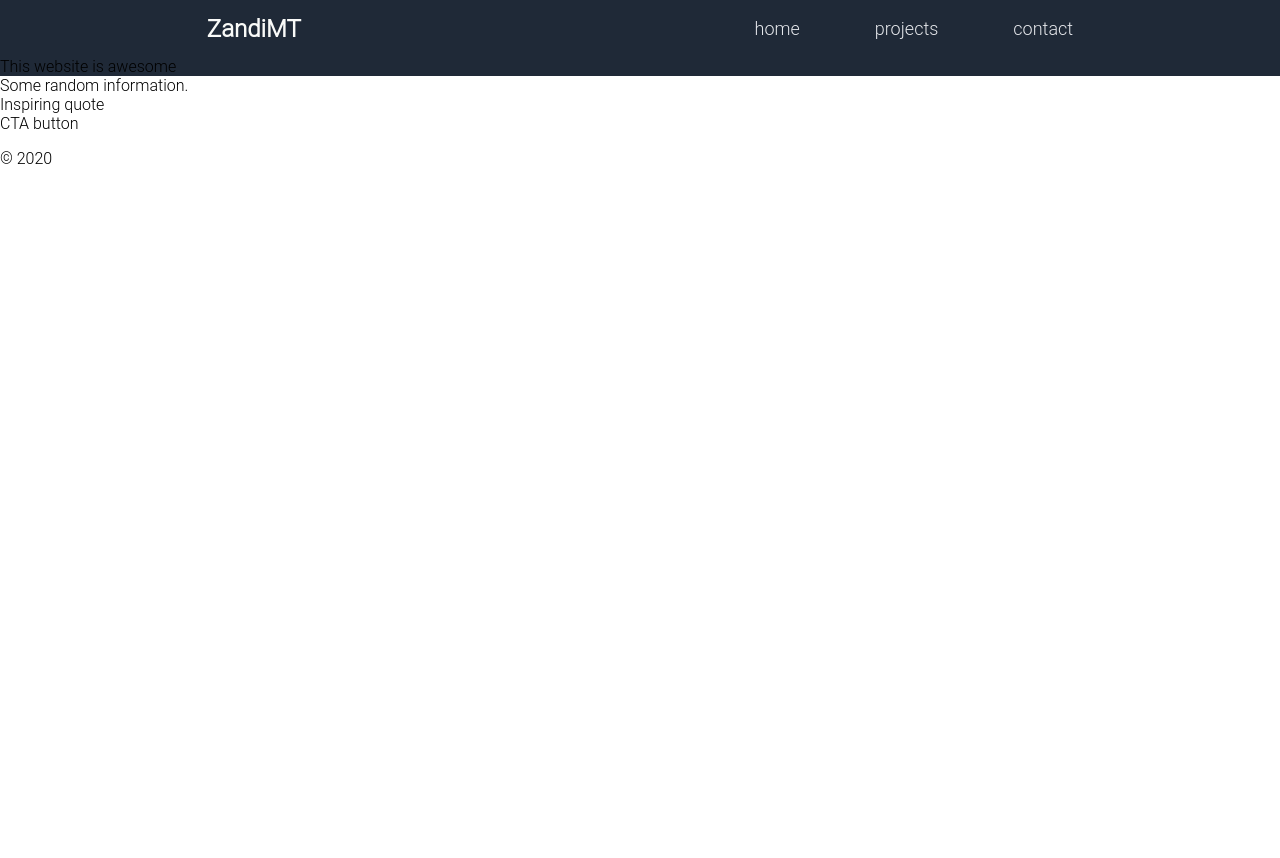
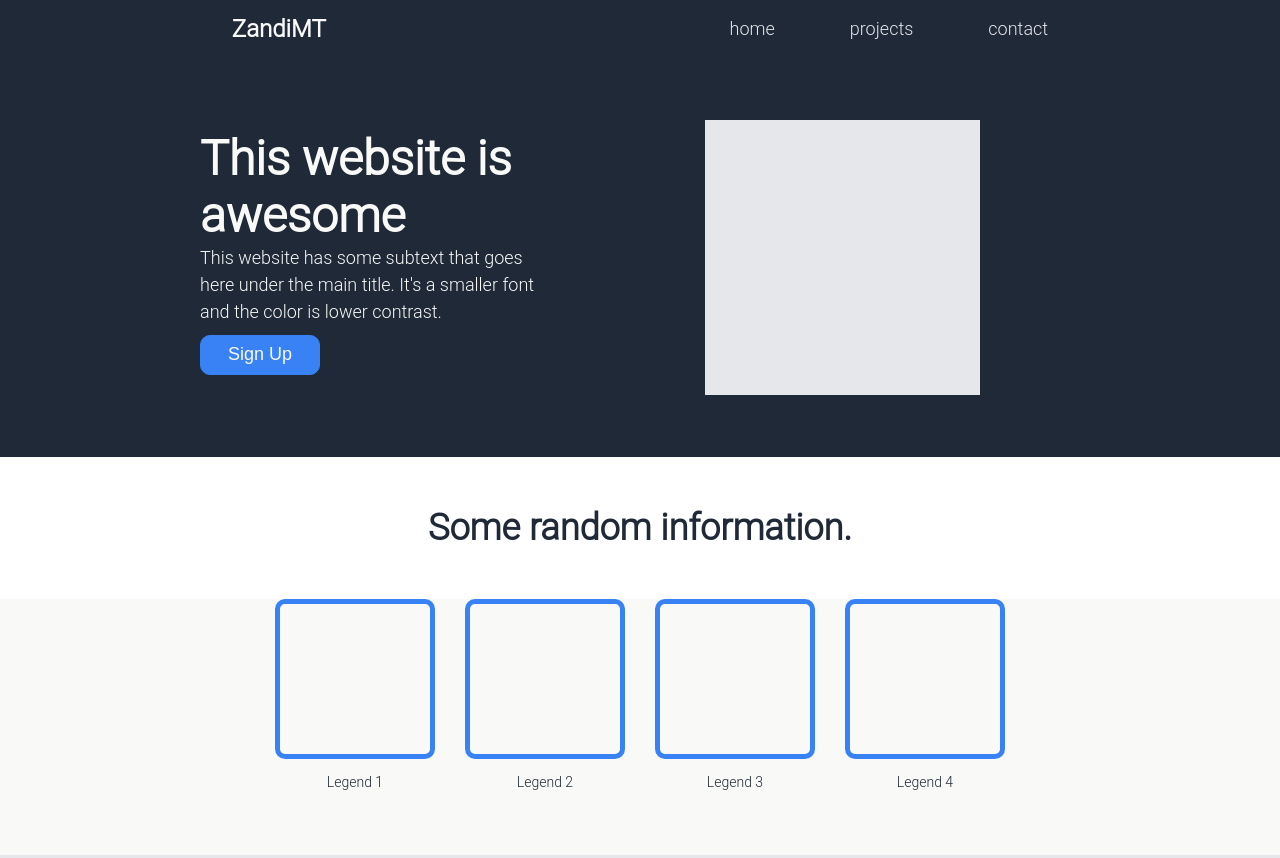
Before and after one commit to zandimt/landing_page_top, a plain HTML site: page index.html in a window 1280 px wide. Shown: the top 858 px of the page. Before the commit the page ends 800 px from the top, so only its background shows below. Drawn offline with Linux system fonts and the light colour scheme.

Commit message:
Finish Basic Landing Page Details

```diff
--- a/index.html
+++ b/index.html
@@ -17,19 +17,61 @@
         </nav>
     </header>
     <main>
-        <div class="s1">This website is awesome
-        <div></div>
-        <div></div>
+        <div class="s1">
+            <div class="welcome">
+        <div class="awesome">This website is awesome</div>
+        <div class="awesome subtext">This website has some subtext that goes here under the main title.
+        It's a smaller font and the color is lower contrast.</div>
+                <form action="#">
+                    <input type="submit" value="Sign Up" id="sign-up"/>
+                </form>
+                </div>
+
+        <div class="image_placeholder"> </div>
         </div>
-        <div class="s2">Some random information.</div>
-        <div class="s3">Inspiring quote</div>
-        <div class="s4"> CTA button</div>
+        <div class="s2">
+            <div class="random">Some random information.</div>
+            <div class="container" id="box">
+                <div class="box">
+                    <div class="content"></div>
+                    <div class="legend">Legend 1</div>
+                </div>
+                <div class="box">
+                    <div class="content"></div>
+                    <div class="legend">Legend 2</div>
+                </div>
+                <div class="box">
+                    <div class="content"></div>
+                    <div class="legend">Legend 3</div>
+                </div>
+                <div class="box">
+                    <div class="content"></div>
+                    <div class="legend">Legend 4</div>
+                </div>
+            </div>
+        </div>
+        <div class="s3">
+            <div class="quote">Success in creating AI would be the biggest event in human history.
+            Unfortunately, it might also be the last, unless we learn how to avoid the risks.</div>
+            <div class="author">- Stephen Hawking</div>
+        </div>
+        <div class="s4">
+            <div class="s4 box">
+            <div class="cta">
+                <h1>Sign up now!</h1>
+            <div class="cta subtext">What are you waiting for? Click the "Sign up" button to become a member!</div>
+            </div>
+            <form action="#">
+                <input type="submit" value="Sign Up" id="sign-up-2"/>
+            </form>
+            </div>
+        </div>
 
 
 
     </main>
     <footer>
-        <p>&copy; 2020</p>
+        <p>Designed by Zandi M.T.</p>
     </footer>
 </body>
 </html>
--- a/styles.css
+++ b/styles.css
@@ -2,6 +2,7 @@ html, body {
     padding: 0;
     margin: 0;
     font-family: "Roboto Light", sans-serif;
+    overflow-x: hidden;
 }
 
 html, body {
@@ -13,12 +14,12 @@ header {
     justify-content: space-around;
     align-items: center;
     background-color: #1f2937;
-    margin:  0;
-    border: 0;
+    padding-left: 50px;
+    padding-right: 50px;
 }
 nav > ul {
     display: flex;
-    flex-grow: 2;
+    flex-grow: 3;
     flex-basis: auto;
     gap: 75px;
     justify-content: space-between;
@@ -36,19 +37,160 @@ a {
     font-size: 24px;
     font-weight: 700;
     color: #f9faf8;
+
 }
 .s1 {
     background-color: #1f2937;
+    display: flex;
+    justify-content: space-around;
+    align-items: center;
+    gap: 0;
+    height: 25vh;
+    color: #e5e7eb;
+    padding: 100px 150px;
+}
+
+.welcome {
+    padding: 0 50px;
+}
+
+.awesome {
+    font-size: 48px;
+    font-weight: 700;
+    color: #f9faf8;
+    width: 75%;
+}
+
+.awesome.subtext {
+    font-size: 18px;
+    font-weight: 400;
+    color: #f9faf8;
+    line-height: 1.5;
+
+}
+
+#sign-up {
+    margin: 10px 0;
+    border: 1px solid #3882f6;
+    border-radius: 10px;
+    font-size: 18px;
+    width: 120px;
+    height: 40px;
+    background-color: #3882f6;
+    color: #f9faf8;
+}
+.image_placeholder {
+    background-color: #e5e7eb;
+    width: 450px;
+    height: 275px;
+    padding-right: 50px;
+    margin-right: 150px;
 }
 
 .s2 {
-
+    width: 100vw;
+    overflow: auto;
 }
 
+.random {
+    color: #1f2937;
+    font-size: 36px;
+    font-weight: 700;
+    display: flex;
+    justify-content: space-around;
+    align-items: center;
+    width: 100%;
+    padding: 50px 0;
+}
+.container {
+    display: flex;
+    justify-content: center;
+    align-items: center;
+    gap: 30px;
+    position: relative;
+    background-color: #f9faf8;
+    padding-bottom: 50px;
+}
+
+.content {
+    background-color: #f9faf8;
+    padding: 25px;
+    border-radius: 10px;
+    border: 5px solid #3882f6;
+    width: 100px;
+    height: 100px;
+    gap: 25px;
+}
+
+.legend {
+    font-size: 14px;
+    color: #1f2937;
+    padding: 10px 0;
+    margin: 5px;
+    text-align: center;
+}
 .s3 {
+    background-color: #e5e7eb;
+    display: flex;
+    color: #1f2937;
+    padding: 150px 300px;
+    flex-direction: column;
+}
 
+.s3 .quote {
+    font-style: italic;
+    font-size: 36px;
+    font-weight: 100;
+}
+.author {
+    text-align: right;
+    font-size: 30px;
+    font-weight: 700;
 }
 
 .s4 {
+    background-color: #f9faf8;
+    padding: 50px 100px;
+    display: flex;
+    justify-content: space-around;
+    align-items: center;
+    color: #f9faf8;
+}
 
+.s4 .box {
+    display: flex;
+    flex-direction: row;
+    justify-content: center;
+    align-items: center;
+    gap: 25px;
+    background-color: #3882f6;
+    border-radius: 10px;
 }
+
+.cta.subtext {
+font-size: 20px;
+    font-weight: 300;
+    color: #f9faf8;
+}
+
+#sign-up-2 {
+    margin: 10px 0;
+    border: 3px solid #f9faf8;
+    border-radius: 10px;
+    font-size: 18px;
+    width: 120px;
+    height: 40px;
+    background-color: #3882f6;
+    color: #f9faf8;
+}
+
+
+
+footer {
+    background-color: #1f2937;
+    padding: 5px 0;
+    display: flex;
+    justify-content: space-around;
+    align-items: center;
+    color: #e5e7eb;
+}
```
